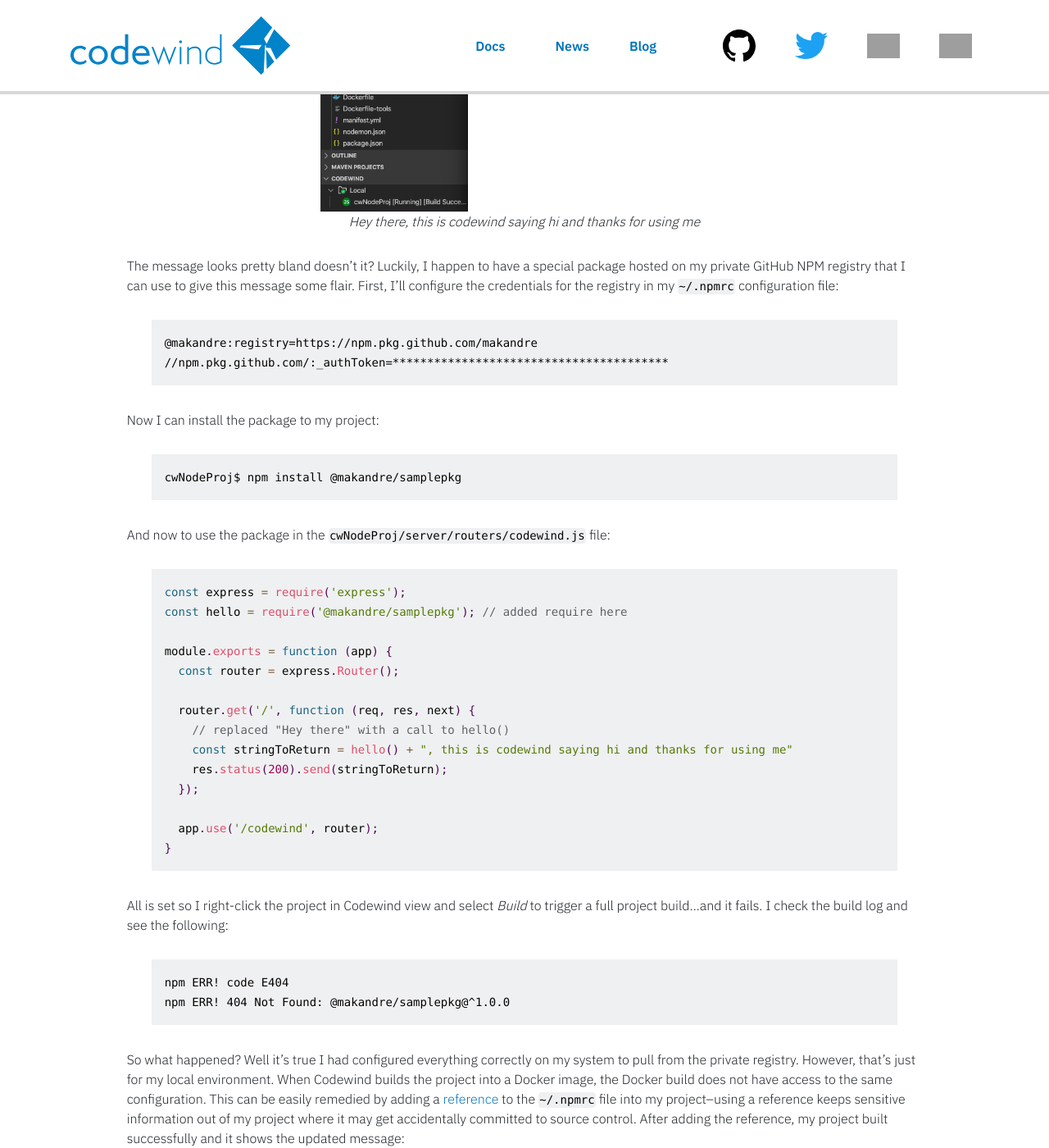
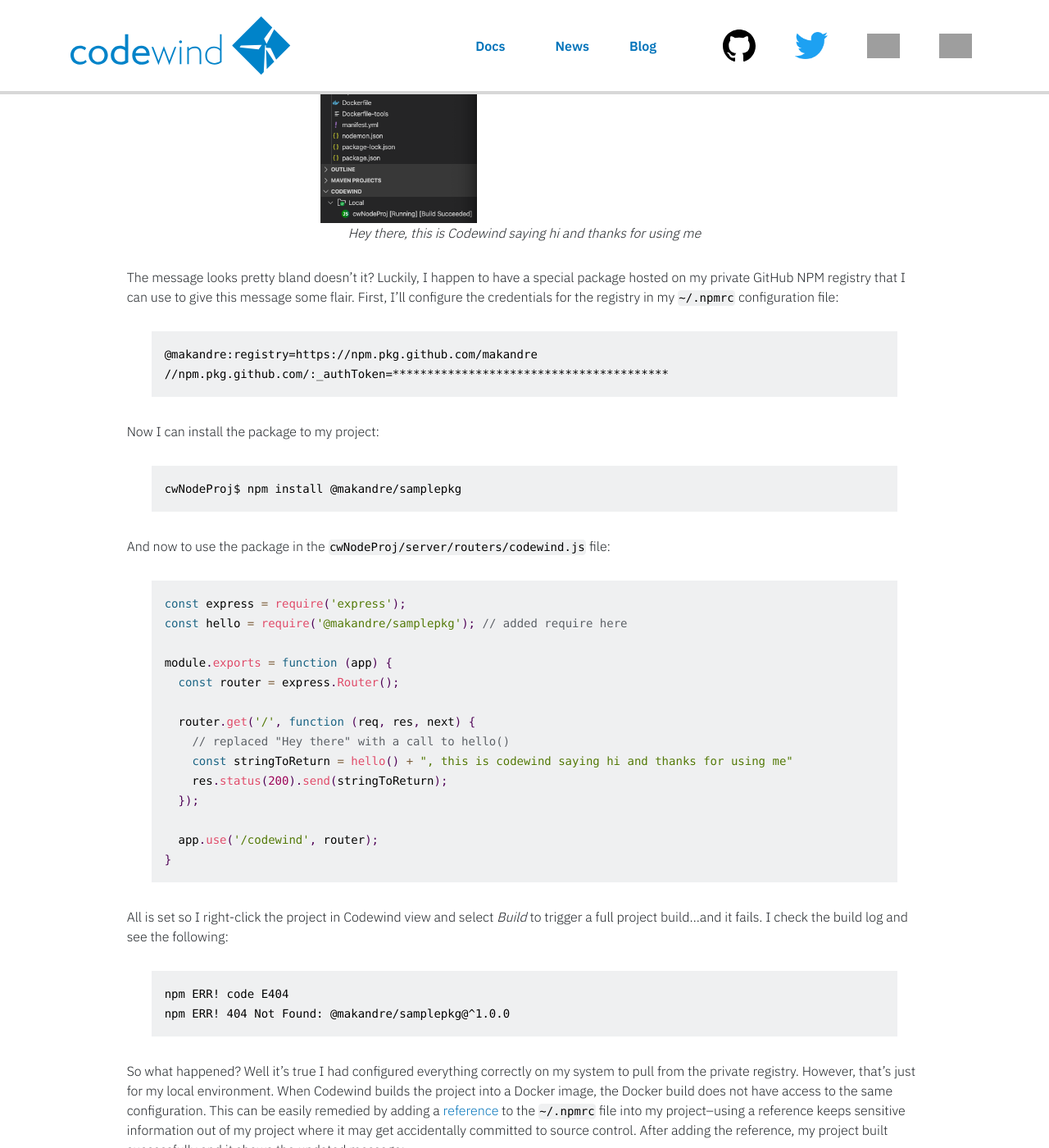
Before and after one commit to eclipse-archived/codewind-docs, a Jekyll site: the page built from docs/_blog/2020-04-16-working-with-private-registries.md, in a window 1280 px wide and 1400 px high, scrolled down 973 px. Shown: the whole window at 82% size. Built offline with Jekyll 4.4.1, drawn with Linux system fonts in a browser that asks for light colours; nearby versions of some CDN libraries; some of the changed text lies outside the part shown; grey boxes are pictures that could not be loaded.

Commit message:
fix case
Signed-off-by: Andrew Mak <makandre@ca.ibm.com>

```diff
--- a/docs/_blog/2020-04-16-working-with-private-registries.md
+++ b/docs/_blog/2020-04-16-working-with-private-registries.md
@@ -24,7 +24,7 @@ In this blog entry let's explore working with private NPM registries and private
 I'm starting with a Codewind project created using the Node.js Express project template. When I open the application and navigate to its `/codewind` endpoint, I'm greeted with:
 
 ![image of Hey there, this is codewind saying hi and thanks for using me](images/blog/privateregnode01.png){:width="500px"}
-*Hey there, this is codewind saying hi and thanks for using me*
+*Hey there, this is Codewind saying hi and thanks for using me*
 {:style="margin: 30px; text-align: center;"}
 
 The message looks pretty bland doesn't it? Luckily, I happen to have a special package hosted on my private GitHub NPM registry that I can use to give this message some flair. First, I'll configure the credentials for the registry in my `~/.npmrc` configuration file:
@@ -72,7 +72,7 @@ npm ERR! 404 Not Found: @makandre/samplepkg@^1.0.0
 
 So what happened? Well it's true I had configured everything correctly on my system to pull from the private registry. However, that's just for my local environment. When Codewind builds the project into a Docker image, the Docker build does not have access to the same configuration. This can be easily remedied by adding a [reference](referencing-files.html) to the `~/.npmrc` file into my project--using a reference keeps sensitive information out of my project where it may get accidentally committed to source control. After adding the reference, my project built successfully and it shows the updated message:
 
-*Hello there, general Kenobi, this is codewind saying hi and thanks for using me*
+*Hello there, General Kenobi, this is Codewind saying hi and thanks for using me*
 {:style="margin: 30px; text-align: center;"}
 
 Much better.
```
Also changed, not shown: docs/images/blog/privateregnode01.png.
